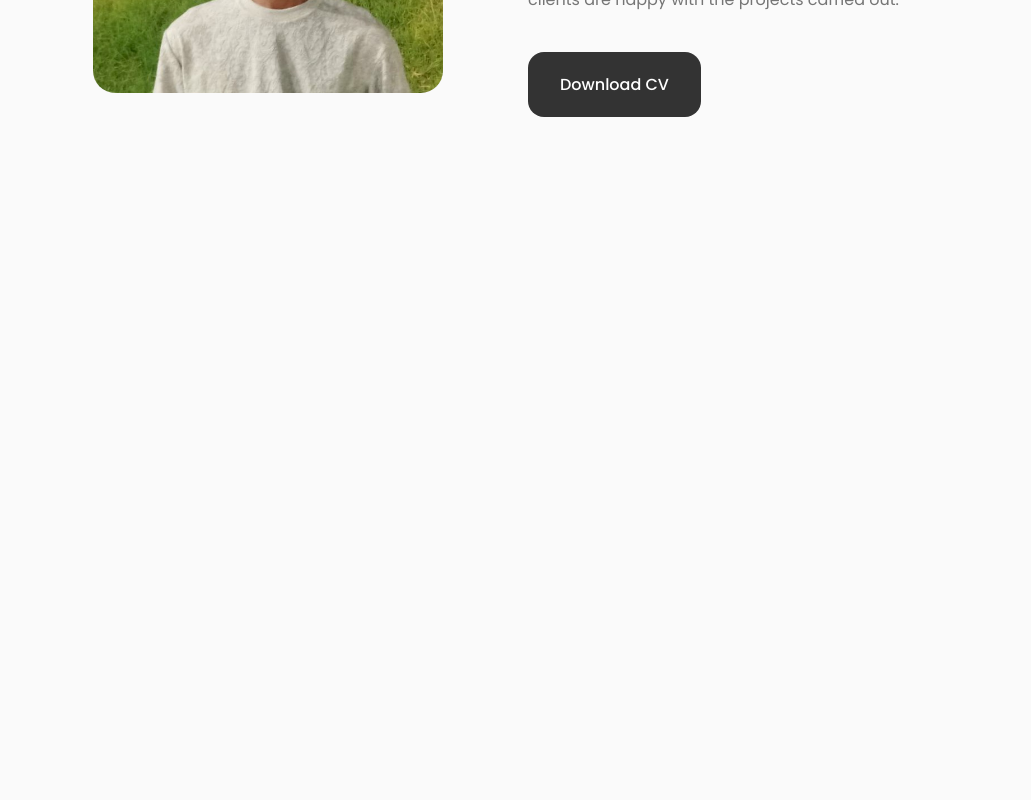
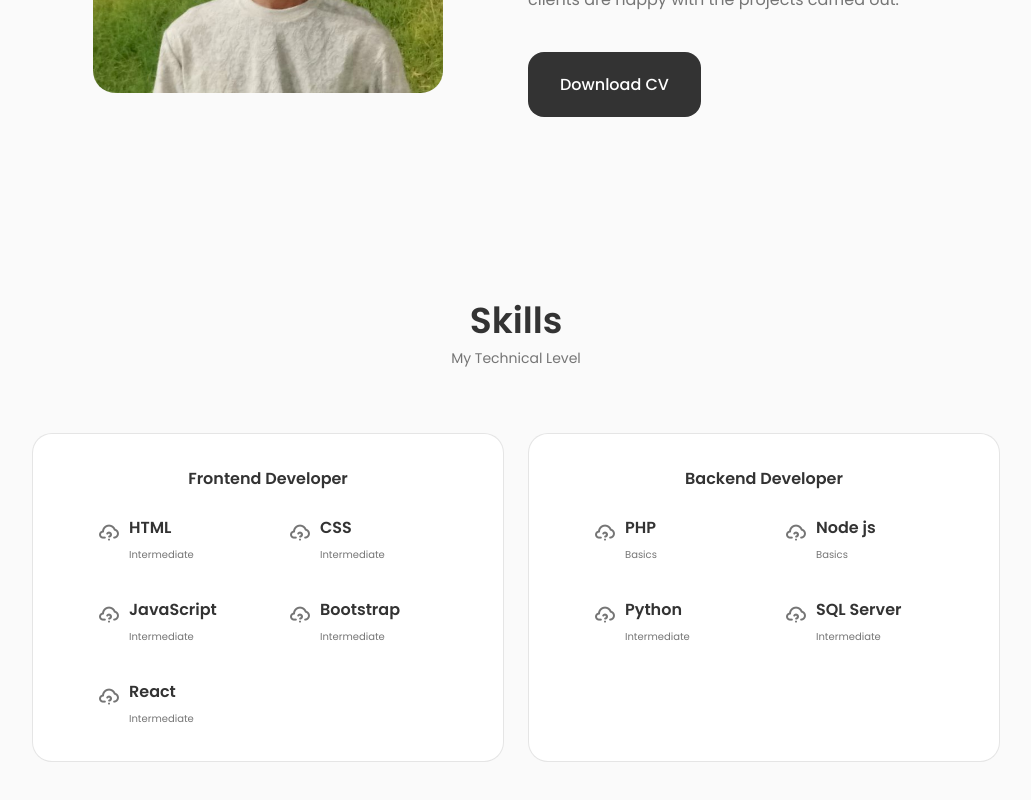
Before and after one commit to Motuma5200/portfolio, a React (Create React App) app: page / in a window 1280 px wide. Shown: the part 1038-1838 px from the top of the page, without its empty margins (124-1155 px from the left). Before the commit the page ends 1235 px from the top, so only its background shows below. Built offline with nearby package versions, Linux system fonts and the light colour scheme.

Commit message:
My skills page

```diff
--- a/src/App.js
+++ b/src/App.js
@@ -2,6 +2,7 @@ import React from 'react';
 import Header from './Components/Top/Header'
 import Home from './Components/home/Home';
 import About from './Components/about/About';
+import Skills from './Components/skill/Skills';
 
 import './App.css';
 
@@ -13,6 +14,7 @@ function App() {
       <main className='main'>
       <Home/>
       <About/>
+      <Skills/>
       </main>
 
     </>
--- a/src/Components/about/About.css
+++ b/src/Components/about/About.css
@@ -85,7 +85,9 @@
 
     .about-info, .about-description{
         padding: 0;
+
     }
+
 
 
   }
@@ -93,7 +95,10 @@
 
   @media screen and (max-width: 350px) {
 
-   .about-info{
-    grid-template-columns: repeat(2, 1fsr);
+    .about-info{
+    grid-template-columns: repeat(2, 1fr);
    }
+
+
+
   }
--- a/src/Components/about/About.jsx
+++ b/src/Components/about/About.jsx
@@ -23,7 +23,7 @@ function About() {
               my clients are happy with the projects carried out.
             </p>
 
-            <a  download='' href={myCv} className="button button-flex">
+            <a  download='' href={myCv} className="button button_flex">
               Download CV
             </a>
 
--- a/src/Components/home/home.css
+++ b/src/Components/home/home.css
@@ -174,7 +174,3 @@
 @media screen and (max-width: 768px) {
 
 }
-
-@media screen and (max-width: 768px) {
-
-}
--- /dev/null
+++ b/src/Components/skill/Backend.jsx
@@ -0,0 +1,48 @@
+import React from 'react'
+
+function Backend() {
+  return (
+    <div className="skills-content">
+    <h3 className="skills-tittle">Backend Developer</h3>
+
+    <div className="skills-box">
+        <div className="skills-group">
+            <div className="skills-data">
+            <i class="uil uil-cloud-question"></i>
+                <div >
+                    <h3 className="skill-name">PHP</h3>
+                    <span className="skill-level">Basics</span>
+                </div>
+            </div>
+
+            <div className="skills-data">
+            <i class="uil uil-cloud-question"></i>
+                <div >
+                    <h3 className="skill-name">Node js</h3>
+                    <span className="skill-level">Basics</span>
+                </div>
+            </div>
+
+            <div className="skills-data">
+            <i class="uil uil-cloud-question"></i>
+                <div >
+                    <h3 className="skill-name">Python</h3>
+                    <span className="skill-level">Intermediate</span>
+                </div>
+            </div>
+
+            <div className="skills-data">
+            <i class="uil uil-cloud-question"></i>
+                <div >
+                    <h3 className="skill-name">SQL Server</h3>
+                    <span className="skill-level">Intermediate</span>
+                </div>
+            </div>
+
+        </div>
+    </div>
+</div>
+  )
+}
+
+export default Backend
--- /dev/null
+++ b/src/Components/skill/Frontend.jsx
@@ -0,0 +1,56 @@
+import React from 'react'
+
+function Frontend() {
+  return (
+    <div className="skills-content">
+        <h3 className="skills-tittle">Frontend Developer</h3>
+
+        <div className="skills-box">
+            <div className="skills-group">
+                <div className="skills-data">
+                <i class="uil uil-cloud-question"></i>
+                    <div >
+                        <h3 className="skill-name">HTML</h3>
+                        <span className="skill-level">Intermediate</span>
+                    </div>
+                </div>
+
+                <div className="skills-data">
+                <i class="uil uil-cloud-question"></i>
+                    <div >
+                        <h3 className="skill-name">CSS</h3>
+                        <span className="skill-level">Intermediate</span>
+                    </div>
+                </div>
+
+                <div className="skills-data">
+                <i class="uil uil-cloud-question"></i>
+                    <div >
+                        <h3 className="skill-name">JavaScript</h3>
+                        <span className="skill-level">Intermediate</span>
+                    </div>
+                </div>
+
+                <div className="skills-data">
+                <i class="uil uil-cloud-question"></i>
+                    <div >
+                        <h3 className="skill-name">Bootstrap</h3>
+                        <span className="skill-level">Intermediate</span>
+                    </div>
+                </div>
+
+                <div className="skills-data">
+                <i class="uil uil-cloud-question"></i>
+                    <div >
+                        <h3 className="skill-name">React</h3>
+                        <span className="skill-level">Intermediate</span>
+                    </div>
+                </div>
+
+            </div>
+        </div>
+    </div>
+  )
+}
+
+export default Frontend
--- /dev/null
+++ b/src/Components/skill/Skills.css
@@ -0,0 +1,45 @@
+.skills-container{
+    grid-template-columns: repeat(2, 1fr);
+    column-gap: 1.5rem;
+    justify-content: center;
+}
+
+.skills-content{
+    background-color: var(--container-color);
+    border: 1px solid rgb(0, 0, 0, 0.1);
+    padding: 2rem 4rem;
+    border-radius: 1.25rem;
+}
+
+.skills-tittle{
+    font-size: var(--normal-font-size);
+    margin-bottom: var(--mb-1-5);
+    font-weight: 500px;
+    text-align: center;
+}
+
+.skills-group{
+    display: grid;
+    grid-template-columns: repeat(2, 1fr);
+    column-gap: 2.5rem;
+    row-gap: 2rem;
+}
+
+.skills-data{
+    display: flex;
+    column-gap: 0.5rem;
+}
+
+.skills .uil-cloud-question{
+    font-size: 1.5rem;
+    color: var(--tittle-colsor);
+}
+
+.skill-name{
+    font-size: var(--normal-font-size);
+    font-weight: 500px;
+}
+
+.skill-level{
+    font-size: var(--tiny-font-size);
+}
--- /dev/null
+++ b/src/Components/skill/Skills.jsx
@@ -0,0 +1,23 @@
+ import React from 'react'
+ import './Skills.css'
+ import Frontend from './Frontend'
+ import Backend from './Backend'
+
+ function Skills() {
+   return (
+     <section className="skills section" id="skills">
+         <h1 className="section-tittle">Skills</h1>
+         <span className="section-subtittle">My Technical Level</span>
+
+         <div className="skills-container container grid">
+            <Frontend/>
+            <Backend/>
+
+         </div>
+
+
+     </section>
+   )
+ }
+
+ export default Skills
```
